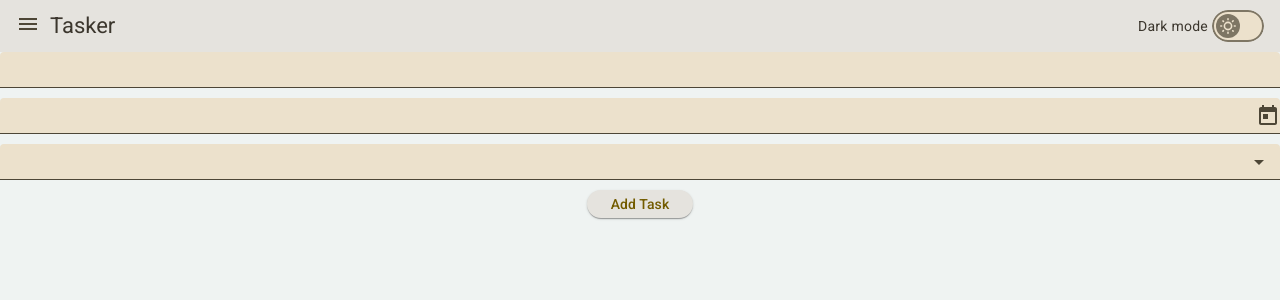
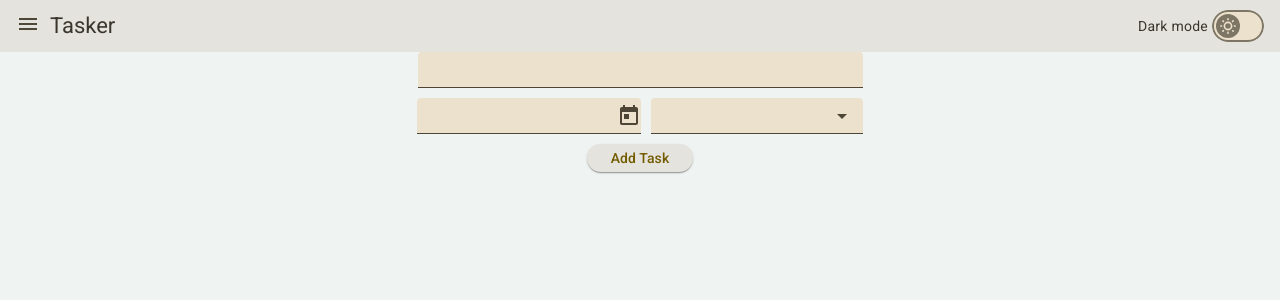
Before and after one commit to Snellingen/tasker, an Angular app: page /tasks/edit-task in a window 1280 px wide. Shown: the top 300 px of the page. Built offline with nearby package versions, Linux system fonts and the light colour scheme.

Commit message:
mat form cleanup

```diff
--- a/src/app/components/edit-task/edit-task.component.html
+++ b/src/app/components/edit-task/edit-task.component.html
@@ -1,4 +1,5 @@
 <form class="edit-task" [formGroup]="taskForm" (ngSubmit)="onSubmit()">
+  <div class='edit-task__input'>
   <mat-form-field>
     <mat-label for="title">Title:</mat-label>
     <input
@@ -15,6 +16,8 @@
       <mat-error>{{taskForm.get('title')?.errors | json}}</mat-error>
     }
   </mat-form-field>
+</div>
+  <div class='edit-task__options'>
     <mat-form-field>
       <mat-label for="date">Date:</mat-label>
       <input
@@ -49,10 +52,12 @@
         <mat-error>{{taskForm.get('priority')?.errors | json}}</mat-error>
       }
     </mat-form-field>
+  </div>
   <div class='edit-task__actions'>
     <button mat-raised-button type="submit">{{submitLabel}}</button>
     @if (id) {
       <button mat-flat-button type="button" (click)="onDelete()" color="warn">Delete</button>
     }
   </div>
+
 </form>
--- a/src/app/components/edit-task/edit-task.component.scss
+++ b/src/app/components/edit-task/edit-task.component.scss
@@ -3,7 +3,23 @@
   flex-direction: column;
   gap: 10px;
 
-  .edit-task__actions {
+  &__input {
+    display: flex;
+    flex-direction: row;
+    justify-content: center;
+    mat-form-field {
+      width: 445px;
+    }
+  }
+
+  &__options {
+    display: flex;
+    flex-direction: row;
+    justify-content: center;
+    gap: 10px;
+  }
+
+  &__actions {
     display: flex;
     justify-content: center;
     gap: 10px;
--- a/src/app/components/task-overview/task-overview.component.html
+++ b/src/app/components/task-overview/task-overview.component.html
@@ -1,7 +1,7 @@
 <div class="task-overview">
 
   @if(showEditTask) {
-    <app-edit-task [id]="selectedTaskId"></app-edit-task>
+    <app-edit-task class="task-overview__edit" [id]="selectedTaskId"></app-edit-task>
   }
 
   <section class='task-overview__actions' [formGroup]="sortGroup">
```
Lines whose indentation alone changed are shown as unchanged.
